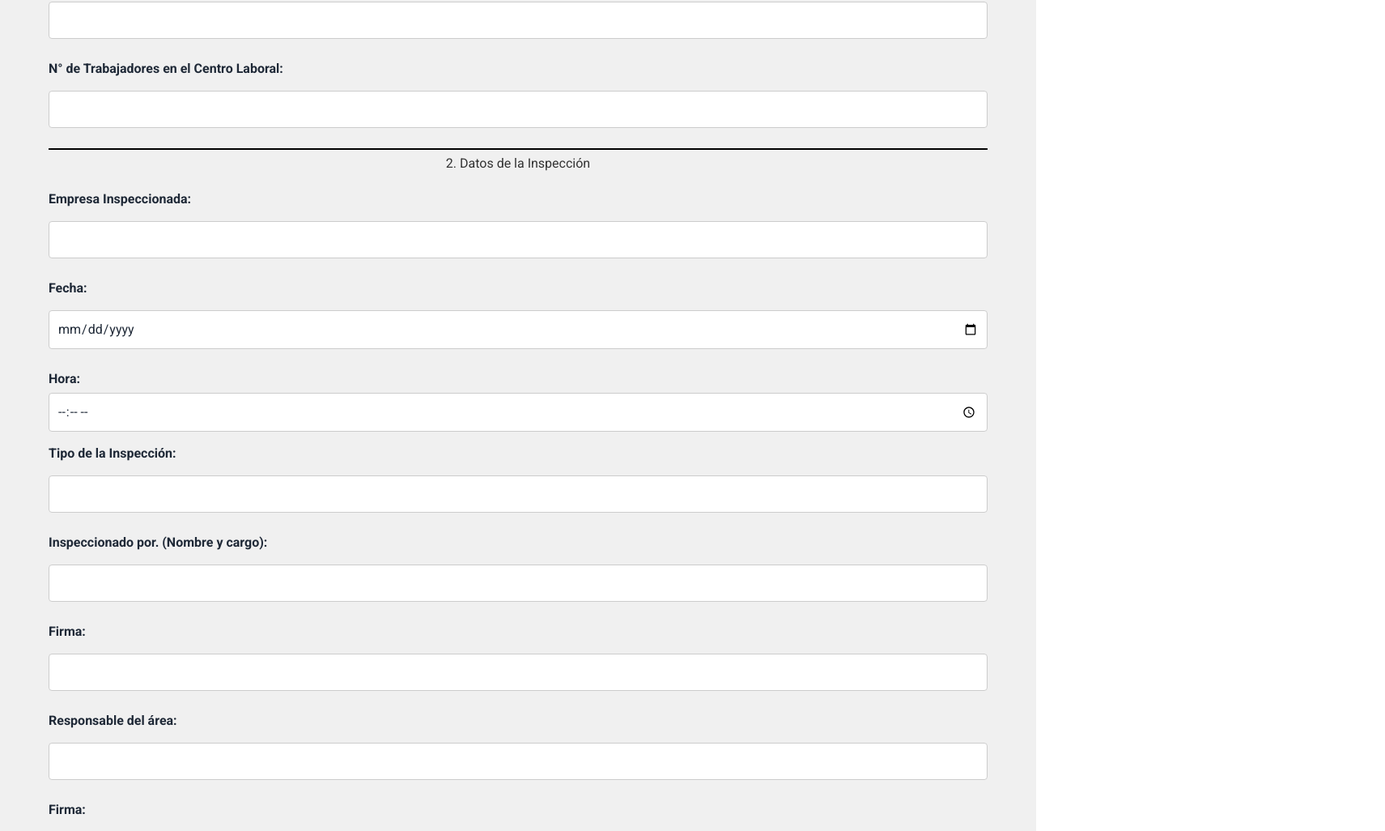
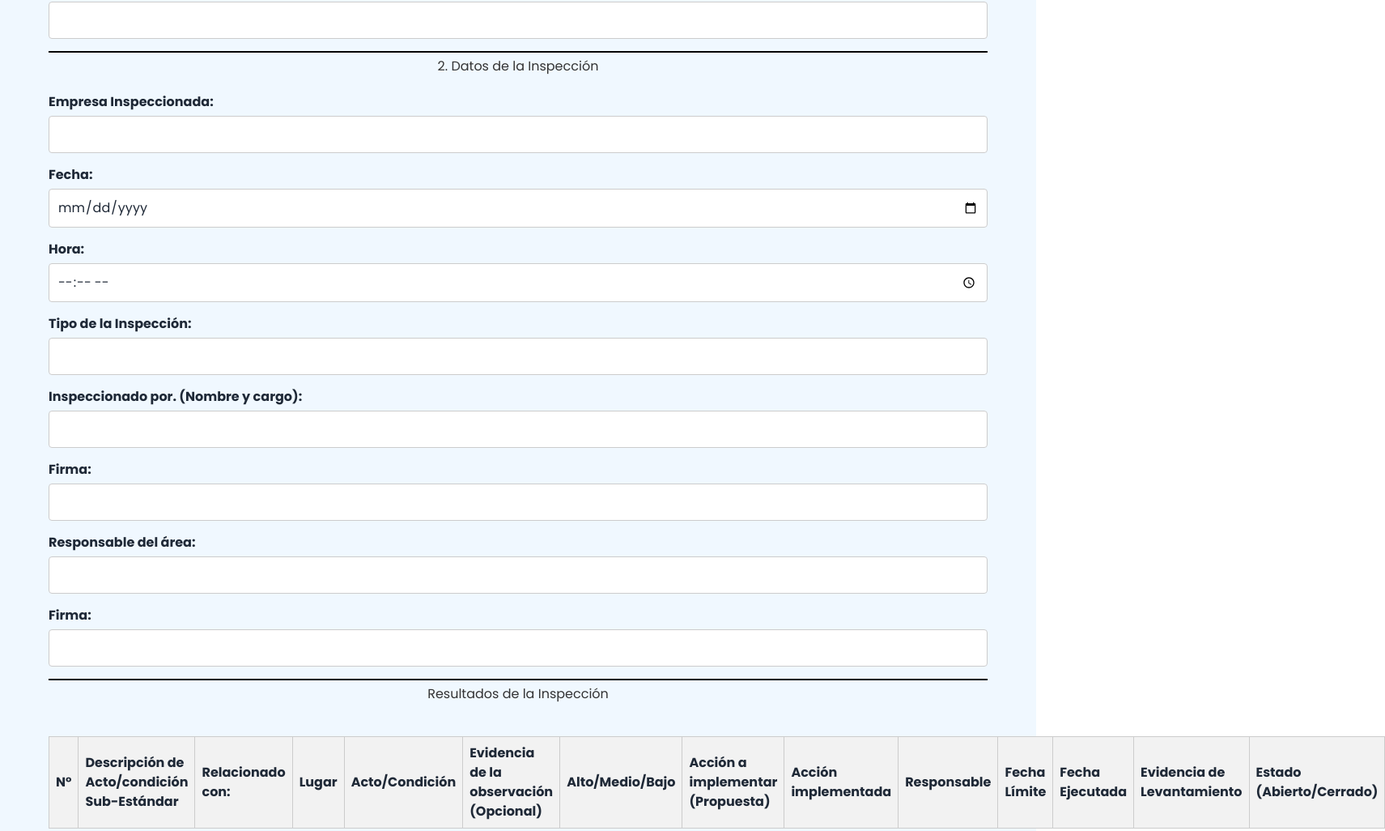
Before and after one commit to Milanesa21/Seguridad_e_higiene_front, a React (Vite) app: page /Inspeccion in a window 1280 px wide. Shown: the part 592-1618 px from the top of the page at 81% size, 1711 px wide, since content can reach past the window. Built offline with nearby package versions, Linux system fonts and the light colour scheme; what ldrs would draw is missing.

Commit message:
Le añadi clases a los elementos JSX que hice para que el CSS que interactua con esos elementos no afecte otros elementos diferentes

```diff
--- a/src/components/Gestor de tareas/style.css
+++ /dev/null
@@ -1,175 +0,0 @@
-@import url('https://fonts.googleapis.com/css2?family=Roboto:wght@300;400;500;700&display=swap');
-
-* {
-    margin: 0;
-    padding: 0;
-    font-family: 'Roboto', sans-serif;
-}
-
-body {
-    height: 100%;
-    background-color: #f0f0f0;
-}
-
-/* Estilos para el contenedor principal */
-.planner {
-    text-align: center;
-    padding-top: 20px;
-    padding-bottom: 60px;
-}
-
-/* Estilos para el calendario */
-.calendar-grid {
-    display: grid;
-    grid-template-columns: repeat(7, 1fr);
-    gap: 10px;
-    padding: 20px;
-}
-
-/* Estilos para los días del calendario */
-.calendar-day {
-    display: flex;
-    flex-direction: column;
-    align-items: center;
-    background-color: #fff;
-    color: #c4c4c4;
-    padding: 15px;
-    border-radius: 8px;
-    min-height: 70px;
-    box-shadow: 0 4px 8px rgba(0, 0, 0, 0.1);
-}
-
-/* Estilos para las tareas dentro del calendario */
-.task {
-    background-color: #212121;
-    color: #fff;
-    padding: 12px;
-    margin-top: 10px;
-    border-radius: 4px;
-    text-align: center;
-    word-break: break-word;
-    font-size: 0.8em;
-    width: 88%;
-    cursor: pointer;
-    transition: all 0.3s ease;
-}
-
-.task:hover {
-    background-color: #424242;
-}
-
-/* Estilos para el botón de agregar tarea */
-.add-task-btn {
-    position: fixed;
-    bottom: 20px;
-    left: 50%;
-    transform: translateX(-50%);
-    color: #fff;
-    background-color: #212121;
-    padding: 10px 48px;
-    border: none;
-    border-radius: 20px;
-    cursor: pointer;
-    transition: all 0.3s ease;
-    box-shadow: 0 4px 8px rgba(0, 0, 0, 0.2);
-}
-
-.add-task-btn:hover {
-    background-color: #424242;
-}
-
-/* Estilos para el modal */
-.modal {
-    display: none;
-    position: fixed;
-    z-index: 1;
-    left: 0;
-    top: 0;
-    width: 100%;
-    height: 100%;
-    overflow: auto;
-    background-color: rgba(0, 0, 0, 0.7);
-}
-
-.modal.open {
-    display: block;
-}
-
-.modal-content {
-    background-color: #fff;
-    margin: 15% auto;
-    padding: 20px;
-    border: 1px solid #888;
-    width: 300px;
-    border-radius: 14px;
-    text-align: center;
-}
-
-.close {
-    color: #aaa;
-    float: right;
-    font-size: 28px;
-    font-weight: bold;
-    text-decoration: none;
-    cursor: pointer;
-    transition: all 0.3s ease;
-}
-
-.close:hover,
-.close:focus {
-    color: #000;
-}
-
-/* Estilos para los campos de entrada */
-input[type="date"],
-input[type="text"] {
-    width: calc(100% - 22px);
-    padding: 10px;
-    margin: 10px 0;
-    display: inline-block;
-    border: 1px solid #ccc;
-    border-radius: 10px;
-    outline: none;
-    box-sizing: border-box;
-}
-
-/* Estilos para los botones dentro del modal */
-.modal-content button {
-    background-color: #212121;
-    color: #fff;
-    padding: 10px 48px;
-    margin: 8px 0;
-    border: none;
-    border-radius: 14px;
-    cursor: pointer;
-    transition: all 0.3s ease;
-}
-
-.modal-content button:hover {
-    background-color: #424242;
-}
-
-/* Responsive design */
-@media screen and (max-width: 1200px) {
-    .calendar-grid {
-        grid-template-columns: repeat(5, 1fr);
-    }
-}
-
-@media screen and (max-width: 992px) {
-    .calendar-grid {
-        grid-template-columns: repeat(3, 1fr);
-    }
-}
-
-@media screen and (max-width: 768px) {
-    .calendar-grid {
-        grid-template-columns: repeat(2, 1fr);
-    }
-}
-
-@media screen and (max-width: 576px) {
-    .calendar-grid {
-        grid-template-columns: repeat(1, 1fr);
-    }
-}
--- a/src/components/Inspecciones/Inspeccion.css
+++ b/src/components/Inspecciones/Inspeccion.css
@@ -1,15 +1,25 @@
-.container {
+.form-container {
   margin: 0 auto;
   padding: 20px;
   max-width: 1200px;
   font-family: Arial, sans-serif;
 }
 
-h1,
-h2 {
+.form-title {
   color: #333;
   text-align: center;
   margin-bottom: 20px;
+}
+
+.section-title {
+  color: #333;
+  text-align: center;
+  margin-bottom: 20px;
+}
+
+.inspection-form {
+  display: flex;
+  flex-direction: column;
 }
 
 .form-group {
@@ -19,14 +29,13 @@ h2 {
   align-items: flex-start;
 }
 
-label {
+.form-label {
   margin-bottom: 5px;
   font-weight: bold;
 }
 
-input[type="text"],
-input[type="date"],
-input[type="time"] {
+.form-input,
+.file-input {
   width: 100%;
   padding: 10px;
   border: 1px solid #ccc;
@@ -40,26 +49,38 @@ input[type="time"] {
   margin-top: 20px;
 }
 
-.results-table th,
-.results-table td {
+.table-header {
+  border: 1px solid #ccc;
+  padding: 8px;
+  text-align: left;
+  background-color: #f2f2f2;
+}
+
+.table-data {
   border: 1px solid #ccc;
   padding: 8px;
   text-align: left;
 }
 
-.results-table th {
-  background-color: #f2f2f2;
-}
-
-.results-table input[type="text"],
-.results-table input[type="date"] {
+.table-input,
+.table-select {
   width: 100%;
   padding: 5px;
   box-sizing: border-box;
 }
 
-button {
+.evidence-image {
+  width: 100px;
+  height: auto;
+}
+
+.button-group {
   margin-top: 20px;
+  display: flex;
+  gap: 10px;
+}
+
+.form-button {
   padding: 10px 20px;
   border: none;
   border-radius: 4px;
@@ -68,10 +89,6 @@ button {
   cursor: pointer;
 }
 
-button:hover {
+.form-button:hover {
   background-color: #0056b3;
 }
-
-button[type="button"]:not(:last-child) {
-  margin-right: 10px;
-}
--- a/src/components/Inspecciones/InspeccionFormat.jsx
+++ b/src/components/Inspecciones/InspeccionFormat.jsx
@@ -94,14 +94,15 @@ export const InspectionForm = () => {
   };
 
   return (
-    <div className="container">
-      <h1>REGISTRO DE INSPECCIONES</h1>
+    <div className="form-container">
+      <h1 className="form-title">REGISTRO DE INSPECCIONES</h1>
 
-      <h2>1. Datos del Empleador Principal</h2>
-      <form onSubmit={handleSubmit}>
+      <h2 className="section-title">1. Datos del Empleador Principal</h2>
+      <form className="inspection-form" onSubmit={handleSubmit}>
         <div className="form-group">
-          <label htmlFor="centroTrabajo">Centro de Trabajo/Proyecto/Contrato:</label>
+          <label className="form-label" htmlFor="centroTrabajo">Centro de Trabajo/Proyecto/Contrato:</label>
           <input
+            className="form-input"
             type="text"
             id="centroTrabajo"
             name="centroTrabajo"
@@ -110,8 +111,9 @@ export const InspectionForm = () => {
           />
         </div>
         <div className="form-group">
-          <label htmlFor="razonSocial">Razón Social o Denominación:</label>
+          <label className="form-label" htmlFor="razonSocial">Razón Social o Denominación:</label>
           <input
+            className="form-input"
             type="text"
             id="razonSocial"
             name="razonSocial"
@@ -120,8 +122,9 @@ export const InspectionForm = () => {
           />
         </div>
         <div className="form-group">
-          <label htmlFor="ruc">DNI:</label>
+          <label className="form-label" htmlFor="ruc">DNI:</label>
           <input
+            className="form-input"
             type="text"
             id="ruc"
             name="ruc"
@@ -130,8 +133,9 @@ export const InspectionForm = () => {
           />
         </div>
         <div className="form-group">
-          <label htmlFor="domicilio">DOMICILIO:</label>
+          <label className="form-label" htmlFor="domicilio">DOMICILIO:</label>
           <input
+            className="form-input"
             type="text"
             id="domicilio"
             name="domicilio"
@@ -140,8 +144,9 @@ export const InspectionForm = () => {
           />
         </div>
         <div className="form-group">
-          <label htmlFor="tipoActividad">Tipo de Actividad Económica:</label>
+          <label className="form-label" htmlFor="tipoActividad">Tipo de Actividad Económica:</label>
           <input
+            className="form-input"
             type="text"
             id="tipoActividad"
             name="tipoActividad"
@@ -150,10 +155,11 @@ export const InspectionForm = () => {
           />
         </div>
         <div className="form-group">
-          <label htmlFor="numTrabajadores">
+          <label className="form-label" htmlFor="numTrabajadores">
             N° de Trabajadores en el Centro Laboral:
           </label>
           <input
+            className="form-input"
             type="text"
             id="numTrabajadores"
             name="numTrabajadores"
@@ -162,10 +168,11 @@ export const InspectionForm = () => {
           />
         </div>
 
-        <h2>2. Datos de la Inspección</h2>
+        <h2 className="section-title">2. Datos de la Inspección</h2>
         <div className="form-group">
-          <label htmlFor="empresaInspeccionada">Empresa Inspeccionada:</label>
+          <label className="form-label" htmlFor="empresaInspeccionada">Empresa Inspeccionada:</label>
           <input
+            className="form-input"
             type="text"
             id="empresaInspeccionada"
             name="empresaInspeccionada"
@@ -174,8 +181,9 @@ export const InspectionForm = () => {
           />
         </div>
         <div className="form-group">
-          <label htmlFor="fecha">Fecha:</label>
+          <label className="form-label" htmlFor="fecha">Fecha:</label>
           <input
+            className="form-input"
             type="date"
             id="fecha"
             name="fecha"
@@ -184,8 +192,9 @@ export const InspectionForm = () => {
           />
         </div>
         <div className="form-group">
-          <label htmlFor="hora">Hora:</label>
+          <label className="form-label" htmlFor="hora">Hora:</label>
           <input
+            className="form-input"
             type="time"
             id="hora"
             name="hora"
@@ -194,8 +203,9 @@ export const InspectionForm = () => {
           />
         </div>
         <div className="form-group">
-          <label htmlFor="tipoInspeccion">Tipo de la Inspección:</label>
+          <label className="form-label" htmlFor="tipoInspeccion">Tipo de la Inspección:</label>
           <input
+            className="form-input"
             type="text"
             id="tipoInspeccion"
             name="tipoInspeccion"
@@ -204,10 +214,11 @@ export const InspectionForm = () => {
           />
         </div>
         <div className="form-group">
-          <label htmlFor="inspeccionadoPor">
+          <label className="form-label" htmlFor="inspeccionadoPor">
             Inspeccionado por. (Nombre y cargo):
           </label>
           <input
+            className="form-input"
             type="text"
             id="inspeccionadoPor"
             name="inspeccionadoPor"
@@ -216,8 +227,9 @@ export const InspectionForm = () => {
           />
         </div>
         <div className="form-group">
-          <label htmlFor="firmaInspeccion">Firma:</label>
+          <label className="form-label" htmlFor="firmaInspeccion">Firma:</label>
           <input
+            className="form-input"
             type="text"
             id="firmaInspeccion"
             name="firmaInspeccion"
@@ -226,8 +238,9 @@ export const InspectionForm = () => {
           />
         </div>
         <div className="form-group">
-          <label htmlFor="responsableArea">Responsable del área:</label>
+          <label className="form-label" htmlFor="responsableArea">Responsable del área:</label>
           <input
+            className="form-input"
             type="text"
             id="responsableArea"
             name="responsableArea"
@@ -236,8 +249,9 @@ export const InspectionForm = () => {
           />
         </div>
         <div className="form-group">
-          <label htmlFor="firmaResponsable">Firma:</label>
+          <label className="form-label" htmlFor="firmaResponsable">Firma:</label>
           <input
+            className="form-input"
             type="text"
             id="firmaResponsable"
             name="firmaResponsable"
@@ -246,32 +260,33 @@ export const InspectionForm = () => {
           />
         </div>
 
-        <h2>Resultados de la Inspección</h2>
+        <h2 className="section-title">Resultados de la Inspección</h2>
         <table className="results-table">
           <thead>
             <tr>
-              <th>N°</th>
-              <th>Descripción de Acto/condición Sub-Estándar</th>
-              <th>Relacionado con:</th>
-              <th>Lugar</th>
-              <th>Acto/Condición</th>
-              <th>Evidencia de la observación (Opcional)</th>
-              <th>Alto/Medio/Bajo</th>
-              <th>Acción a implementar (Propuesta)</th>
-              <th>Acción implementada</th>
-              <th>Responsable</th>
-              <th>Fecha Límite</th>
-              <th>Fecha Ejecutada</th>
-              <th>Evidencia de Levantamiento</th>
-              <th>Estado (Abierto/Cerrado)</th>
+              <th className="table-header">N°</th>
+              <th className="table-header">Descripción de Acto/condición Sub-Estándar</th>
+              <th className="table-header">Relacionado con:</th>
+              <th className="table-header">Lugar</th>
+              <th className="table-header">Acto/Condición</th>
+              <th className="table-header">Evidencia de la observación (Opcional)</th>
+              <th className="table-header">Alto/Medio/Bajo</th>
+              <th className="table-header">Acción a implementar (Propuesta)</th>
+              <th className="table-header">Acción implementada</th>
+              <th className="table-header">Responsable</th>
+              <th className="table-header">Fecha Límite</th>
+              <th className="table-header">Fecha Ejecutada</th>
+              <th className="table-header">Evidencia de Levantamiento</th>
+              <th className="table-header">Estado (Abierto/Cerrado)</th>
             </tr>
           </thead>
           <tbody>
             {inspectionResults.map((result, index) => (
               <tr key={index}>
-                <td>{index + 1}</td>
-                <td>
+                <td className="table-data">{index + 1}</td>
+                <td className="table-data">
                   <input
+                    className="table-input"
                     type="text"
                     value={result.descripcion}
                     onChange={(e) =>
@@ -279,8 +294,9 @@ export const InspectionForm = () => {
                     }
                   />
                 </td>
-                <td>
+                <td className="table-data">
                   <input
+                    className="table-input"
                     type="text"
                     value={result.relacionadoCon}
                     onChange={(e) =>
@@ -288,8 +304,9 @@ export const InspectionForm = () => {
                     }
                   />
                 </td>
-                <td>
+                <td className="table-data">
                   <input
+                    className="table-input"
                     type="text"
                     value={result.lugar}
                     onChange={(e) =>
@@ -297,8 +314,9 @@ export const InspectionForm = () => {
                     }
                   />
                 </td>
-                <td>
+                <td className="table-data">
                   <input
+                    className="table-input"
                     type="text"
                     value={result.actoCondicion}
                     onChange={(e) =>
@@ -306,22 +324,24 @@ export const InspectionForm = () => {
                     }
                   />
                 </td>
-                <td>
+                <td className="table-data">
                   <input
+                    className="file-input"
                     type="file"
                     accept="image/*"
                     onChange={(e) => handleFileChange(index, e)}
                   />
                   {result.evidencia && (
                     <img
+                      className="evidence-image"
                       src={result.evidencia}
                       alt={`Evidencia ${index + 1}`}
-                      style={{ width: '100px', height: 'auto' }}
                     />
                   )}
                 </td>
-                <td>
+                <td className="table-data">
                   <select
+                    className="table-select"
                     value={result.altoMedioBajo}
                     onChange={(e) =>
                       handleResultChange(index, 'altoMedioBajo', e.target.value)
@@ -333,8 +353,9 @@ export const InspectionForm = () => {
                     <option value="Bajo">Bajo</option>
                   </select>
                 </td>
-                <td>
+                <td className="table-data">
                   <input
+                    className="table-input"
                     type="text"
                     value={result.accionImplementar}
                     onChange={(e) =>
@@ -342,8 +363,9 @@ export const InspectionForm = () => {
                     }
                   />
                 </td>
-                <td>
+                <td className="table-data">
                   <input
+                    className="table-input"
                     type="text"
                     value={result.accionImplementada}
                     onChange={(e) =>
@@ -351,8 +373,9 @@ export const InspectionForm = () => {
                     }
                   />
                 </td>
-                <td>
+                <td className="table-data">
                   <input
+                    className="table-input"
                     type="text"
                     value={result.responsable}
                     onChange={(e) =>
@@ -360,8 +383,9 @@ export const InspectionForm = () => {
                     }
                   />
                 </td>
-                <td>
+                <td className="table-data">
                   <input
+                    className="table-input"
                     type="date"
                     value={result.fechaLimite}
                     onChange={(e) =>
@@ -369,8 +393,9 @@ export const InspectionForm = () => {
                     }
                   />
                 </td>
-                <td>
+                <td className="table-data">
                   <input
+                    className="table-input"
                     type="date"
                     value={result.fechaEjecutada}
                     onChange={(e) =>
@@ -378,8 +403,9 @@ export const InspectionForm = () => {
                     }
                   />
                 </td>
-                <td>
+                <td className="table-data">
                   <input
+                    className="table-input"
                     type="text"
                     value={result.evidenciaLevantamiento}
                     onChange={(e) =>
@@ -387,8 +413,9 @@ export const InspectionForm = () => {
                     }
                   />
                 </td>
-                <td>
+                <td className="table-data">
                   <input
+                    className="table-input"
                     type="text"
                     value={result.estado}
                     onChange={(e) =>
@@ -400,16 +427,18 @@ export const InspectionForm = () => {
             ))}
           </tbody>
         </table>
-        <button type="button" onClick={addResult}>
+        <div className="button-group">
+          <button type="button" className="form-button" onClick={addResult}>
             Añadir Resultado
           </button>
-        <button type="submit">Enviar</button>
-        <button type="button" onClick={downloadPDF}>
+          <button type="submit" className="form-button">Enviar</button>
+          <button type="button" className="form-button" onClick={downloadPDF}>
             Descargar PDF
           </button>
-        <button type="button" onClick={printForm}>
+          <button type="button" className="form-button" onClick={printForm}>
             Imprimir
           </button>
+        </div>
       </form>
     </div>
   );
--- a/src/page/Jorgito.jsx
+++ b/src/page/Jorgito.jsx
@@ -43,7 +43,7 @@ export const Chat = () => {
   const [loading, setLoading] = useState(false);
   const [conversationHistory, setConversationHistory] = useState([]);
   const [disableInput, setDisableInput] = useState(false);
-  const [initialPromptSent, setInitialPromptSent] = useState(false); // Nuevo estado
+  const [initialPromptSent, setInitialPromptSent] = useState(false);
 
   const handleChange = (e) => {
     setInputText(e.target.value);
@@ -56,13 +56,12 @@ export const Chat = () => {
     setMessages([...messages, newMessage]);
     setLoading(true);
     setInputText('');
-    setDisableInput(true); // Desactivar el campo de entrada y el botón de enviar
+    setDisableInput(true);
 
     const loadingMessage = { type: 'answer', text: 'loading' };
     setMessages(prevMessages => [...prevMessages, loadingMessage]);
 
     try {
-      // Construir el prompt completo incluyendo initialPrompt solo si no se ha enviado
       let fullPrompt = inputText;
       if (!initialPromptSent) {
         fullPrompt = initialPrompt + "\n" + inputText;
@@ -95,7 +94,6 @@ export const Chat = () => {
         });
       }
 
-      // Agregar mensaje de la IA al historial de conversación y como mensaje
       setConversationHistory(prevHistory => [...prevHistory, inputText, text]);
       setMessages(prevMessages => [
         ...prevMessages,
@@ -110,7 +108,7 @@ export const Chat = () => {
       });
     } finally {
       setLoading(false);
-      setDisableInput(false); // Habilitar el campo de entrada y el botón de enviar
+      setDisableInput(false);
     }
   };
 
@@ -159,7 +157,7 @@ export const Chat = () => {
           onChange={handleChange}
           placeholder="Hazme tu pregunta"
           className="input-field"
-          disabled={disableInput} // Deshabilitar el campo de entrada mientras se carga la respuesta
+          disabled={disableInput}
         />
         <button type="submit" className="send-button" disabled={disableInput}>Enviar</button>
       </form>
--- a/src/routes/Routes.jsx
+++ b/src/routes/Routes.jsx
@@ -2,7 +2,6 @@ import App from "../App.jsx";
 import { Login } from "../page/Login.jsx";
 import { PasswordChange } from "../page/PasswordChange.jsx";
 import { ProtectRoutes } from "./ProtectRoutes.jsx";
-import { Gestor } from "../components/Gestor de tareas/Gestor.jsx";
 import { Registroempleados } from "../page/registroempleados.jsx";
 import { Registroempresa } from "../page/registroempresa.jsx";
 import { Chat } from "../page/Jorgito.jsx";
@@ -43,8 +42,4 @@ export const routes = [
     path: "Jorgito",
     element: <Chat />,
   },
-  {
-    path: "Gestordetareas",
-    element: <Gestor />,
-  }
 ];
```
Also changed, not shown: src/components/Gestor de tareas/Gestor.jsx (deleted, +0 -120 lines), src/page/Chat.css (+12 -1 lines). Lines whose indentation alone changed are shown as unchanged.
